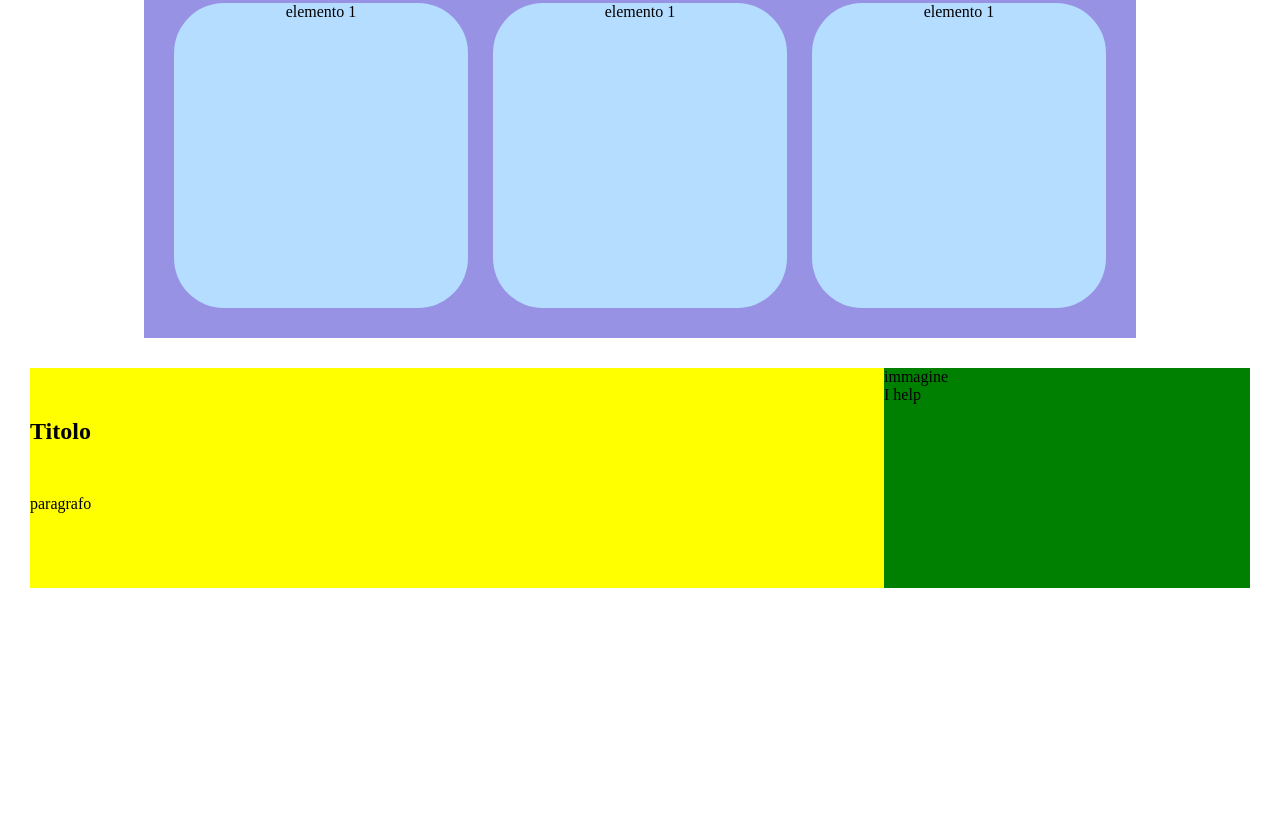
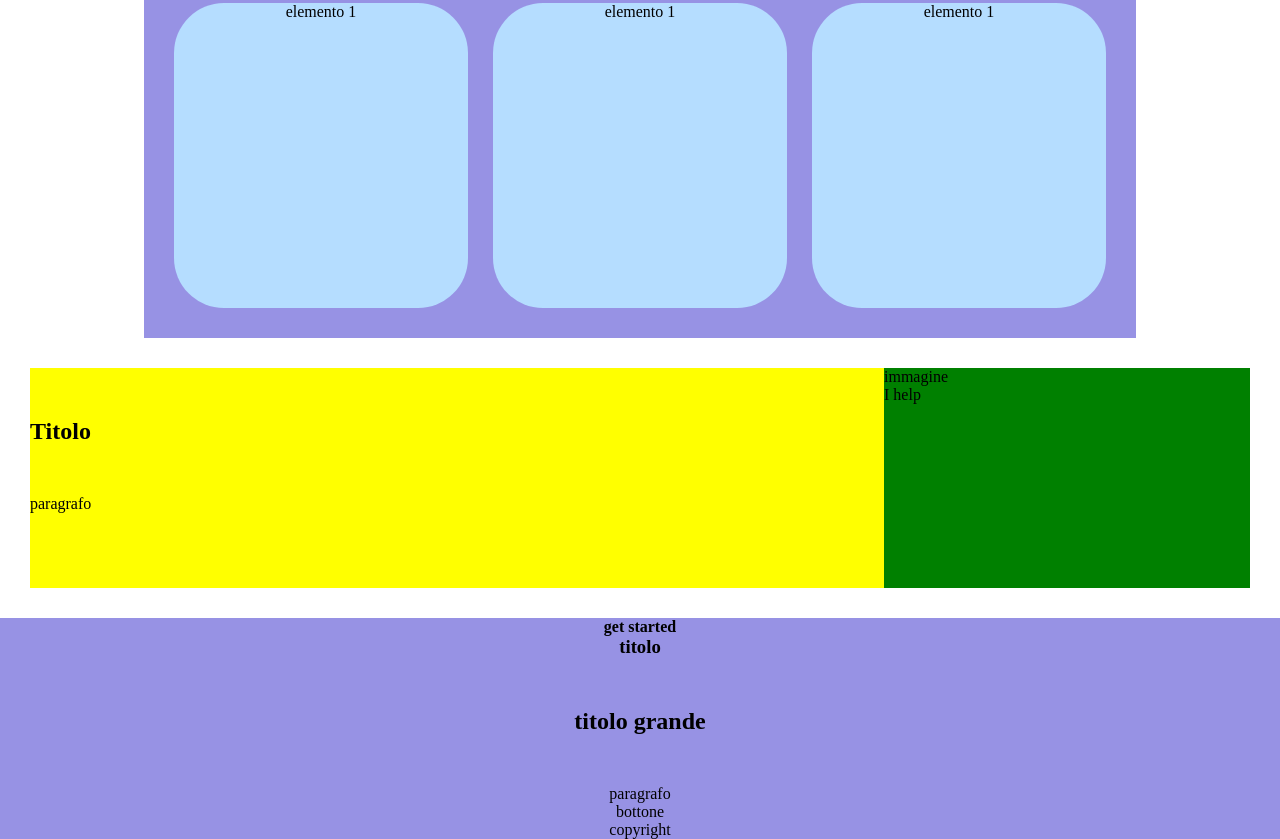
Before and after one commit to enricoforesta/htmlcss-responsive-layout, a plain HTML site: page index.html in a window 1280 px wide. Shown: the part 3006-3845 px from the top of the page. Before the commit the page ends 3624 px from the top, so only its background shows below. Drawn offline with Linux system fonts and the light colour scheme.

Commit message:
feat:fine main

```diff
--- a/css/style.css
+++ b/css/style.css
@@ -14,6 +14,18 @@
 
 h2 {
     margin: 50px 0;
+}
+
+button {
+    all: unset;
+    display: block;
+    margin: 0 auto;
+}
+
+.benefits,
+.get-started,
+.strategic {
+    background-color: #9792e4
 }
 
 /* MOBILE 480PX */
@@ -83,7 +95,6 @@ nav {
 
 /* SEZIONE 2 */
 .strategic {
-    background-color: #9792e4;
     flex-direction: column;
     gap: 25px;
     text-align: center;
@@ -101,8 +112,9 @@ nav {
 
 
 /* SEZIONE 4  */
-.benefits {
-    background-color: #9792e4
+
+.get-started {
+    text-align: center;
 }
 
 /* /SEZIONE 4  */
@@ -110,7 +122,7 @@ nav {
 
 /*
 **************************
-RESPONSIVITA
+RESPONSIVITA'
 ************************ */
 
 
@@ -165,6 +177,8 @@ RESPONSIVITA
     .about-us .p30 .find-me {
         width: 30%;
     }
+
+    /* /SEZIONE 5 */
 }
 
 
--- a/index.html
+++ b/index.html
@@ -111,10 +111,20 @@
             </div>
         </section>
         <!-- /SEZIONE 5 -->
+        <!-- SEZIONE 6 -->
+        <section class="get-started">
+            <h4> get started</h4>
+            <h3>titolo</h3>
+            <h2>titolo grande</h2>
+            <p>paragrafo</p>
+            <button>bottone</button>
+            <span>copyright</span>
+        </section>
+        <!-- SEZIONE 6 -->
+    </main>
+    <footer>
 
-
-    </main>
-    <footer></footer>
+    </footer>
 </body>
 
 </html>
```
